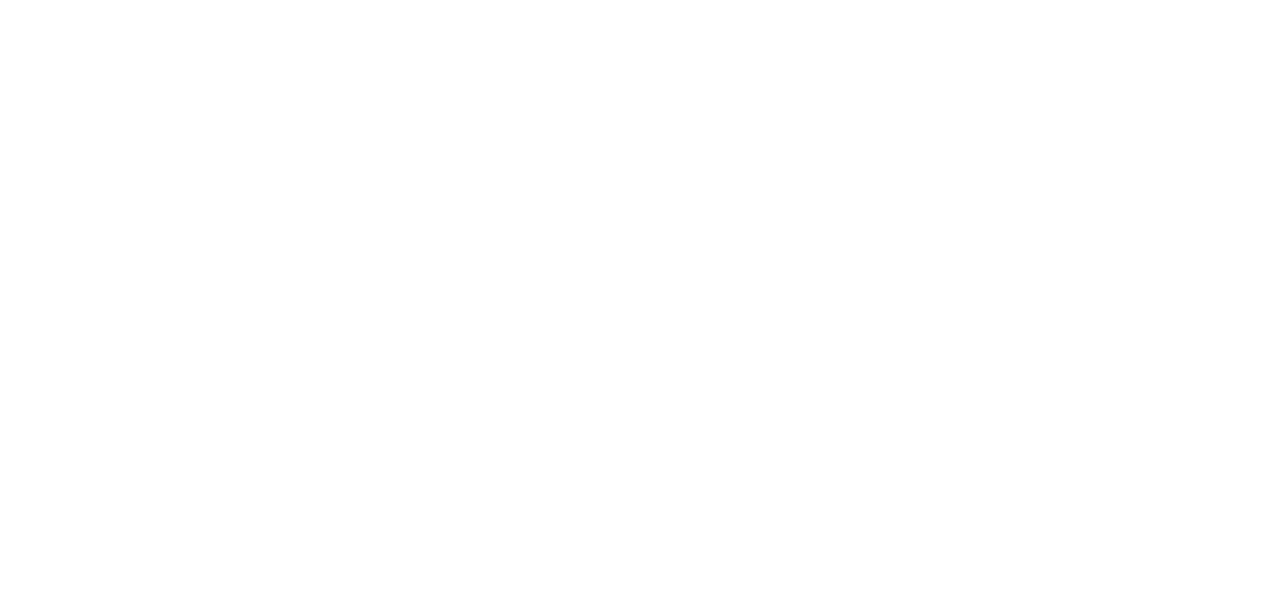
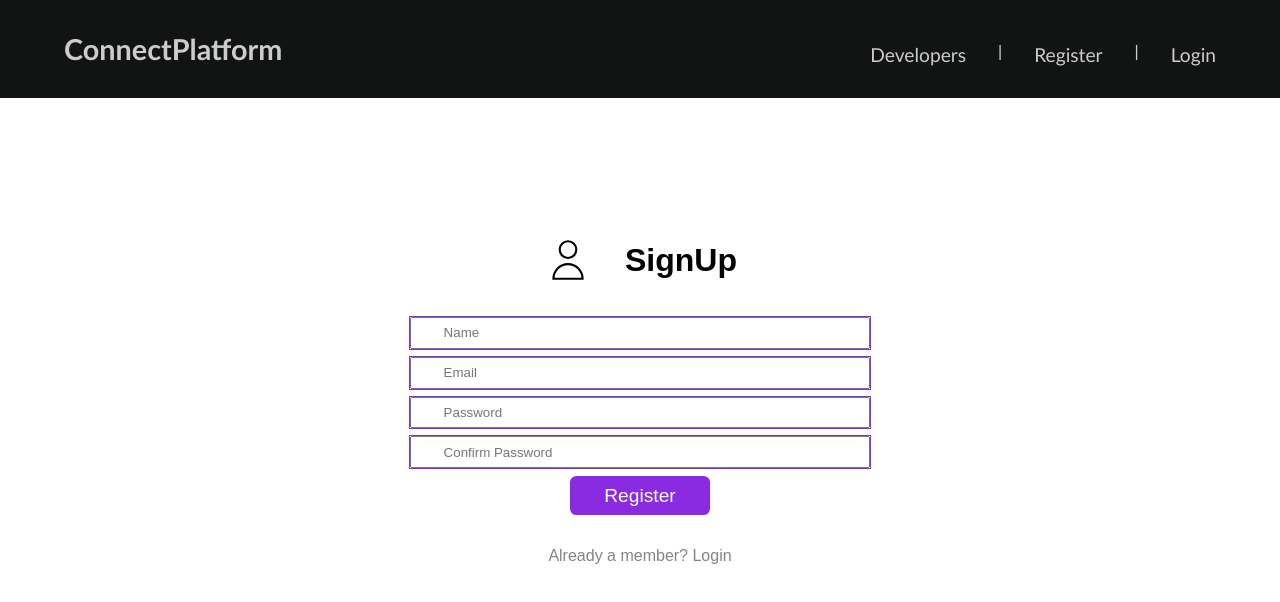
Before and after one commit to 4Marsha1/ConnectPlatform, a React (Create React App) app in the folder client/: page /register in a window 1280 px wide. Before the commit this address had no page. Shown: the top 602 px of the page. Built offline with nearby package versions, Linux system fonts and the light colour scheme.

Commit message:
router login & signup UI

```diff
--- a/client/src/App.js
+++ b/client/src/App.js
@@ -1,10 +1,24 @@
 import './App.css';
 import { BrowserRouter, Routes, Route } from 'react-router-dom'
 import Landing from './containers/Landing';
+import { useState } from 'react';
+import Navbar from './components/Navbar';
+import Register from './containers/Register';
+import Login from './containers/Login';
 
 const App = () => {
+
+    const [isSidebarOpen, setIsSidebarOpen] = useState(false)
+
+    const toggleSidebar = () => {
+        setIsSidebarOpen(!isSidebarOpen)
+    }
     return (
         <BrowserRouter>
+            <Navbar
+                isSidebarOpen={isSidebarOpen}
+                toggleSidebar={toggleSidebar}
+            />
             <Routes>
                 <Route
                     path='/'
@@ -12,6 +26,18 @@
                     element={<Landing />}
                     key='route-landing-screen'
                 />
+                <Route
+                    path='/register'
+                    exact
+                    element={<Register />}
+                    key='route-register-screen'
+                />
+                <Route
+                    path='/login'
+                    exact
+                    element={<Login />}
+                    key='route-login-screen'
+                />
             </Routes>
         </BrowserRouter>
     );
--- /dev/null
+++ b/client/src/components/Auth/Auth.module.css
@@ -0,0 +1,74 @@
+.container{
+    padding: 2rem 4rem;
+    width: 100%;
+    height: 100vh;
+    display: flex;
+    flex-direction: column;
+    justify-content: center;
+    align-items: center;
+    gap: 2rem;
+}
+.header{
+    display: flex;
+    align-items: center;
+    gap: 2rem;
+    font-size: 2rem;
+    font-weight: 700;
+}
+.svg{
+    width: 50px;
+    height: 50px;
+}
+.form{
+    width: 40%;
+    display: flex;
+    flex-direction: column;
+    align-items: center;
+    gap: 0.5rem;
+}
+.input{
+    width: 100%;
+    padding: 0.4rem 2rem;
+    outline: 1px solid blueviolet;
+}
+.btn{
+    background-color: blueviolet;
+    color: white;
+    font-size: 1.2rem;
+    font-weight: 500;
+    padding: 0.4rem 2rem;
+    border: 2px solid blueviolet;
+    border-radius: 0.4rem;
+    cursor: pointer;
+    transition: 0.4s ease all;
+}
+.btn:hover{
+    background-color: white;
+    color: blueviolet;
+}
+.redirect{
+    color: rgb(134, 131, 131);
+    font-weight: 500;
+    text-decoration: none;
+    transition: 0.4s ease all;
+}
+.redirect:hover{
+    text-decoration: underline;
+    color: black;
+}
+
+@media screen and (max-width:540px){
+    .container{
+        padding: 2rem 1rem;
+    }
+    .form{
+        width: 90%;
+    }
+}
+
+
+@media (min-width:540px) and (max-width:1000px){
+    .form{
+        width: 60%;
+    }
+}
--- /dev/null
+++ b/client/src/components/Auth/LoginComponent.js
@@ -0,0 +1,21 @@
+import styles from './Auth.module.css'
+import { Link } from 'react-router-dom'
+import { ReactComponent as UserSVG } from '../../icons/user.svg'
+
+const LoginComponent = () => {
+    return (
+        <div className={styles['container']}>
+            <span className={styles['header']}><UserSVG className={styles['svg']} /> Login</span>
+            <form className={styles['form']}>
+                <input className={styles['input']} type="email" placeholder='Email' />
+                <input className={styles['input']} type="password" placeholder='Password' />
+                <input className={styles['btn']} type="submit" value='Login' />
+            </form>
+            <Link to='/register' className={styles['redirect']}>
+                Not a member? Register Now!
+            </Link>
+        </div>
+    )
+}
+
+export default LoginComponent
--- /dev/null
+++ b/client/src/components/Auth/RegisterComponent.js
@@ -0,0 +1,23 @@
+import styles from './Auth.module.css'
+import { Link } from 'react-router-dom'
+import { ReactComponent as UserSVG } from '../../icons/user.svg'
+
+const RegisterComponent = () => {
+    return (
+        <div className={styles['container']}>
+            <span className={styles['header']}><UserSVG className={styles['svg']} /> SignUp</span>
+            <form className={styles['form']}>
+                <input className={styles['input']} type="text" placeholder='Name' />
+                <input className={styles['input']} type="email" placeholder='Email' />
+                <input className={styles['input']} type="password" placeholder='Password' />
+                <input className={styles['input']} type="password" placeholder='Confirm Password' />
+                <input className={styles['btn']} type="submit" value='Register' />
+            </form>
+            <Link to='/login' className={styles['redirect']}>
+                Already a member? Login
+            </Link>
+        </div>
+    )
+}
+
+export default RegisterComponent
--- a/client/src/components/LandingComponent/index.js
+++ b/client/src/components/LandingComponent/index.js
@@ -1,5 +1,6 @@
 import styles from './Landing.module.css';
 import bg from '../../images/bg.jpg'
+import { Link } from 'react-router-dom';
 
 const LandingComponent = () => {
     return (
@@ -10,8 +11,12 @@
             <div className={styles['overlay']}>
                 <span className={styles['header']}>Welcome to ConnectPlatform!</span>
                 <div className={styles['btns']}>
-                    <button className={styles['btn']}>Register</button>
-                    <button className={styles['btn']}>Login</button>
+                    <Link style={{ textDecoration: 'none' }} to='/register'>
+                        <span className={styles['btn']}>Register</span>
+                    </Link>
+                    <Link style={{ textDecoration: 'none' }} to='/login'>
+                        <span className={styles['btn']}>Login</span>
+                    </Link>
                 </div>
             </div>
         </div>
--- a/client/src/components/Navbar/Navbar.module.css
+++ b/client/src/components/Navbar/Navbar.module.css
@@ -8,6 +8,7 @@
     justify-content: space-between;
     align-items: flex-end;
     z-index: 2;
+    background-color: #121313;
 }
 .logo{
     font-size: 1.8rem;
@@ -24,6 +25,7 @@
     font-size: 1.2rem;
     font-family: 'Trebuchet MS', 'Lucida Sans Unicode', 'Lucida Grande', 'Lucida Sans', Arial, sans-serif;
     font-weight: 500;
+    color: #ccc;
     cursor: pointer;
     transition: 0.4s ease-in-out all;
 }
--- a/client/src/components/Navbar/index.js
+++ b/client/src/components/Navbar/index.js
@@ -1,5 +1,7 @@
 import styles from './Navbar.module.css';
 import Sidebar from '../Sidebar';
+import { useEffect } from 'react';
+import { Link } from 'react-router-dom';
 
 const Navbar = ({ isSidebarOpen, toggleSidebar }) => {
     return (
@@ -7,8 +9,12 @@
             <span className={styles['logo']}>ConnectPlatform</span>
             <div className={styles['links']}>
                 <span className={styles['link']}>Developers</span> |
-                <span className={styles['link']}>Register</span> |
-                <span className={styles['link']}>Login</span>
+                <Link style={{ textDecoration: 'none' }} to='/register'>
+                    <span className={styles['link']}>Register</span>
+                </Link> |
+                <Link style={{ textDecoration: 'none' }} to='/login'>
+                    <span className={styles['link']}>Login</span>
+                </Link>
             </div>
             {
                 isSidebarOpen ? <Sidebar toggleSidebar={toggleSidebar} /> :
--- a/client/src/components/Sidebar/Sidebar.module.css
+++ b/client/src/components/Sidebar/Sidebar.module.css
@@ -5,7 +5,8 @@
     right: 0;
     background-color: #f2f4f5;
     height: 100vh;
-    width: 55%;
+    min-width: 40%;
+    max-width: 60%;
     padding: 2rem;
     display: flex;
     flex-direction: column;
--- a/client/src/containers/Landing.js
+++ b/client/src/containers/Landing.js
@@ -1,26 +1,13 @@
 import React, { Component } from 'react';
-import Navbar from '../components/Navbar';
 import LandingComponent from '../components/LandingComponent';
 
 class Landing extends Component {
     constructor(props) {
         super(props);
-        this.state = {
-            isSidebarOpen: false
-        }
-    }
-    toggleSidebar = () => {
-        this.setState({ isSidebarOpen: !this.state.isSidebarOpen })
     }
     render() {
         return (
-            <>
-                <Navbar
-                    isSidebarOpen={this.state.isSidebarOpen}
-                    toggleSidebar={this.toggleSidebar}
-                />
-                <LandingComponent />
-            </>
+            <LandingComponent />
         );
     }
 }
--- /dev/null
+++ b/client/src/containers/Login.js
@@ -0,0 +1,15 @@
+import React, { Component } from 'react'
+import LoginComponent from '../components/Auth/LoginComponent';
+class Login extends Component {
+    constructor(props) {
+        super(props);
+    }
+    state = {}
+    render() {
+        return (
+            <LoginComponent />
+        );
+    }
+}
+
+export default Login;
--- /dev/null
+++ b/client/src/containers/Register.js
@@ -0,0 +1,16 @@
+import React, { Component } from 'react';
+import RegisterComponent from '../components/Auth/RegisterComponent';
+
+class Register extends Component {
+    constructor(props) {
+        super(props);
+    }
+    state = {}
+    render() {
+        return (
+            <RegisterComponent />
+        );
+    }
+}
+
+export default Register;
```
Also changed, not shown: client/src/icons/user.svg (added).
